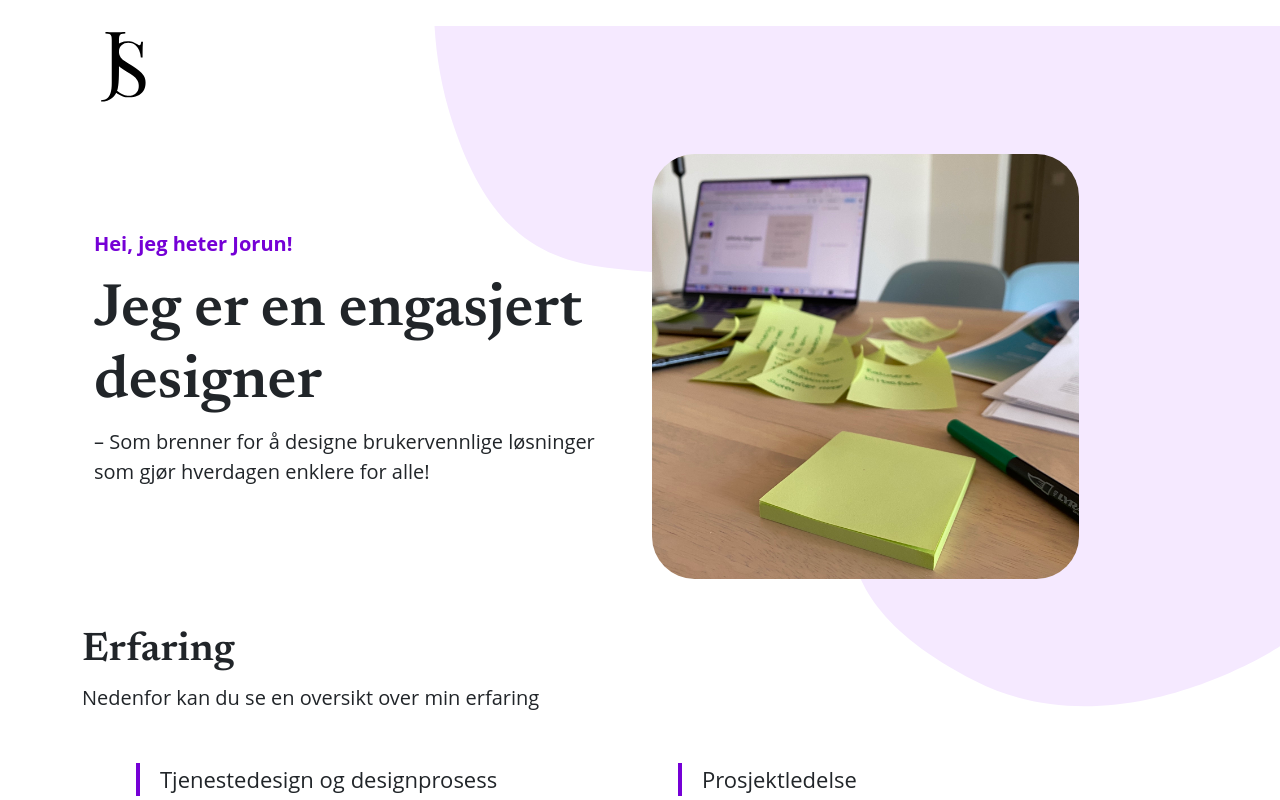
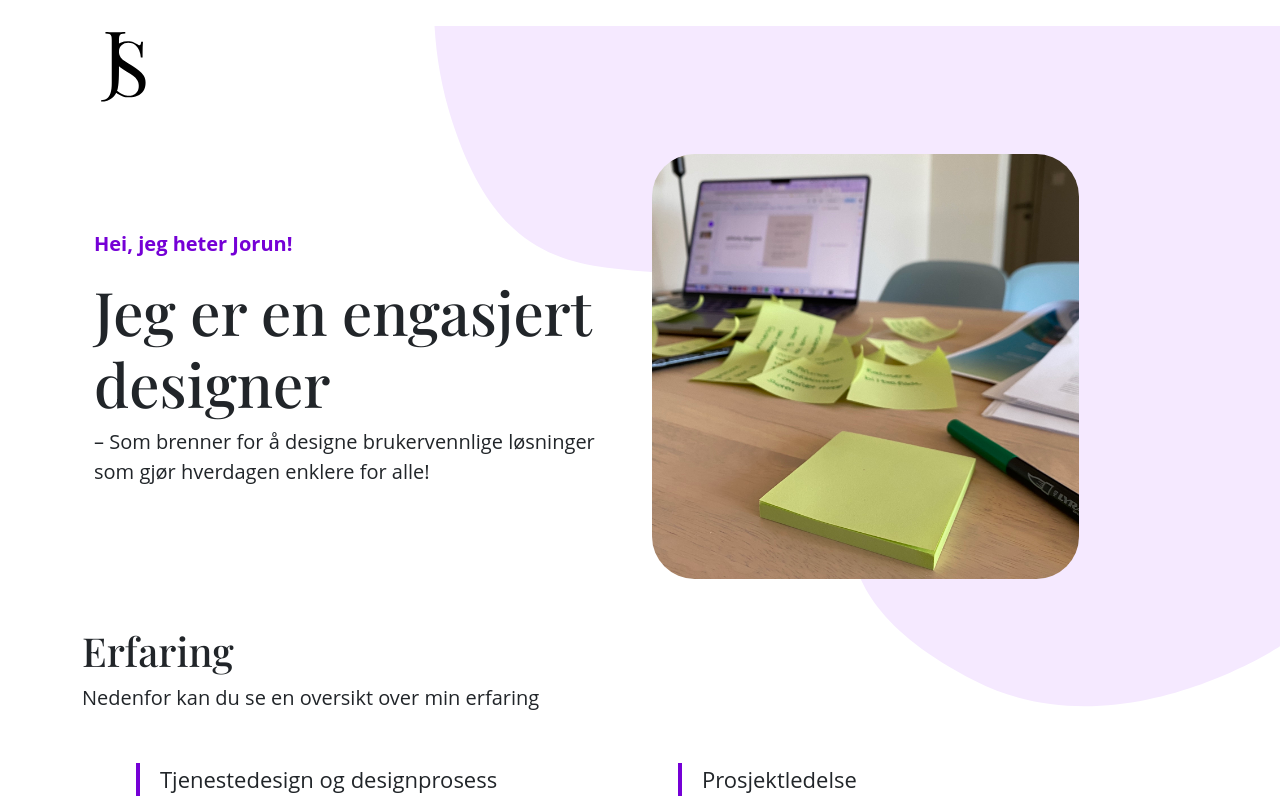
Before and after one commit to jorunska/portfolio, a Next.js app: page / in a window 1280 px wide. Shown: the top 800 px of the page. Built offline with nearby package versions, Linux system fonts and the light colour scheme.

Commit message:
updates font

```diff
--- a/src/app/globals.css
+++ b/src/app/globals.css
@@ -1,4 +1,5 @@
 @import url('https://fonts.googleapis.com/css2?family=Newsreader:opsz,wght@6..72,600&display=swap');
+@import url('https://fonts.googleapis.com/css2?family=Playfair+Display:wght@500&display=swap');
 
 body {
   height: 100%;
@@ -6,7 +7,7 @@
 
 h1,
 h2 {
-  font-family: 'Newsreader', serif;
+  font-family: 'Playfair Display', serif;
 }
 
 h1 {
```
